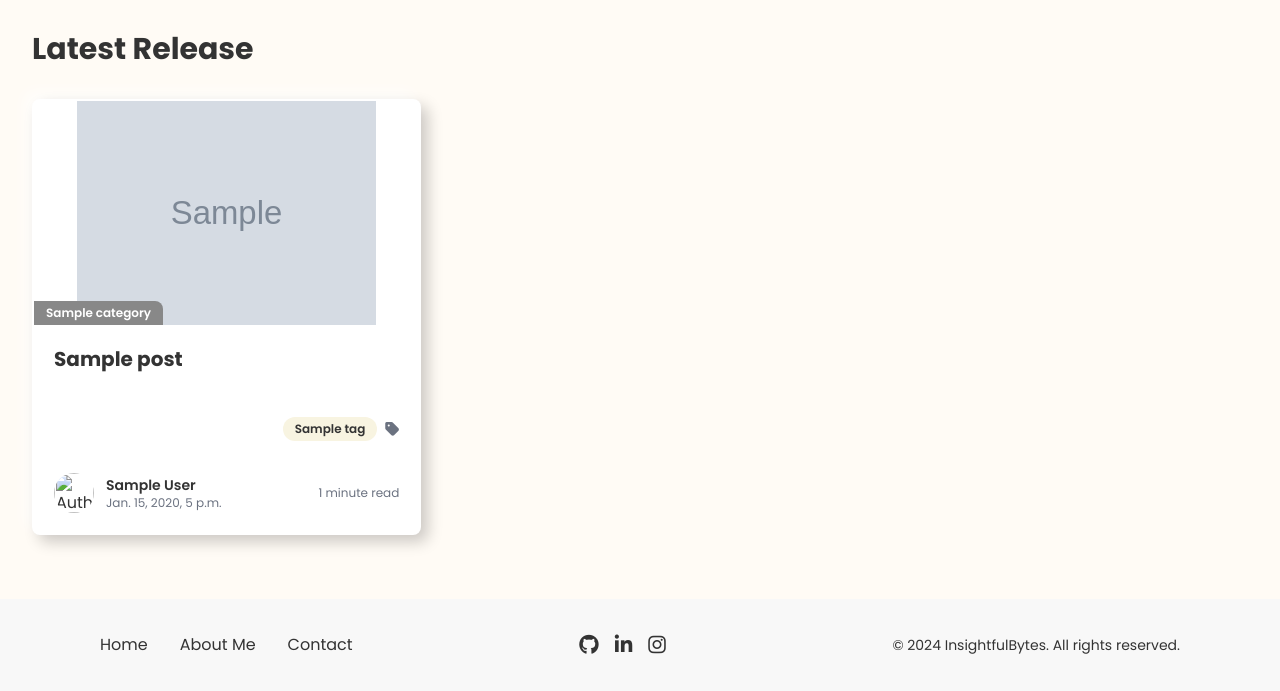
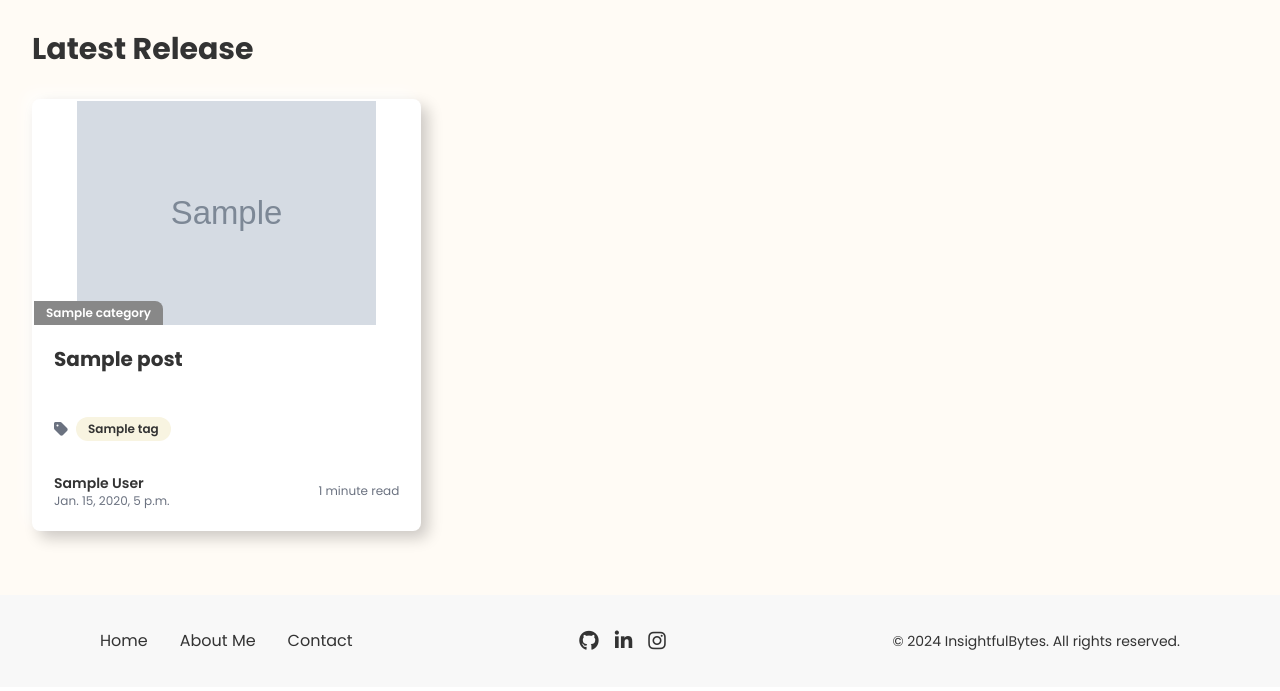
Before and after one commit to andifathulms/myblog, a Django app: template templates/index.html in a window 1280 px wide. Shown: the part 545-1236 px from the top of the page. After the commit the page ends 1195 px from the top, so only its background shows below. Run offline with Django 5.2, Linux system fonts and the light colour scheme; tables that the repository leaves empty hold one stand-in row (values such as "Sample post"); the template is opened without the code that fills it: values that come from a table or form of the project are taken from there, most other values are stand-ins (such as "Sample title", 1, 10 or a date in 2020); grey boxes marked "Sample" are stand-in pictures; parts of the project's set-up code (start-up, migrations or seed data) failed here and were passed over; some libraries are stand-ins or nearby versions.

Commit message:
fix tags overlapping

```diff
--- a/templates/include/post_partial.html
+++ b/templates/include/post_partial.html
@@ -1,6 +1,6 @@
 {% for post in posts %}
 <div class="bg-white rounded-lg shadow-neumorphic overflow-hidden relative cursor-pointer border-2 border-transparent hover:border-[#070F2B] flex flex-col h-full transition-all duration-300 ease-in-out transform hover:scale-[1.02]">
-    <a href="{% url 'details' slug=post.slug %}" class="block relative flex-grow z-10">
+    <a href="{% url 'details' slug=post.slug %}" class="block relative z-10">
         <!-- Category Ribbon -->
         <div class="absolute bottom-0 left-0 bg-[#254336] text-white text-xs font-semibold px-3 py-1 rounded-tr-lg z-20" style="background-color: {{ post.category.background_color }}">
             {{ post.category.name }}
@@ -20,19 +20,19 @@
             </div>
 
             <!-- Tags -->
-            <div class="flex items-center space-x-2 mb-4">
-                <div class="flex items-center flex-wrap space-x-2">
+            <div class="flex items-center space-x-2 mb-4" >
+                <div class="flex items-center flex-wrap space-x-2" style="margin-left: 0;">
+                    <i class="fa-solid fa-tag text-gray-500"></i>
                     {% for tag in post.tags.all %}
                         <a href="{% url 'tags' tag.id %}" class="bg-[#F8F4E1] text-[#333] text-xs font-semibold px-3 py-1 rounded-full transition-colors duration-300 hover:bg-[#6B8A7A] hover:text-white z-10">{{ tag.name }}</a>
                     {% endfor %}
-                    <i class="fa-solid fa-tag text-gray-500"></i>
                 </div>
             </div>
 
             <!-- Author and Read Time -->
             <div class="flex justify-between items-center mt-4">
                 <div class="flex items-center space-x-3">
-                    <img src="https://via.placeholder.com/40" alt="Author Image" class="w-10 h-10 rounded-full">
+                    {% comment %} <img src="https://via.placeholder.com/40" alt="Author Image" class="w-10 h-10 rounded-full"> {% endcomment %}
                     <div>
                         <p class="text-sm font-semibold text-[#333]">{{ post.author.name }}</p>
                         <p class="text-xs text-gray-500">{{ post.published_date }}</p>
```
